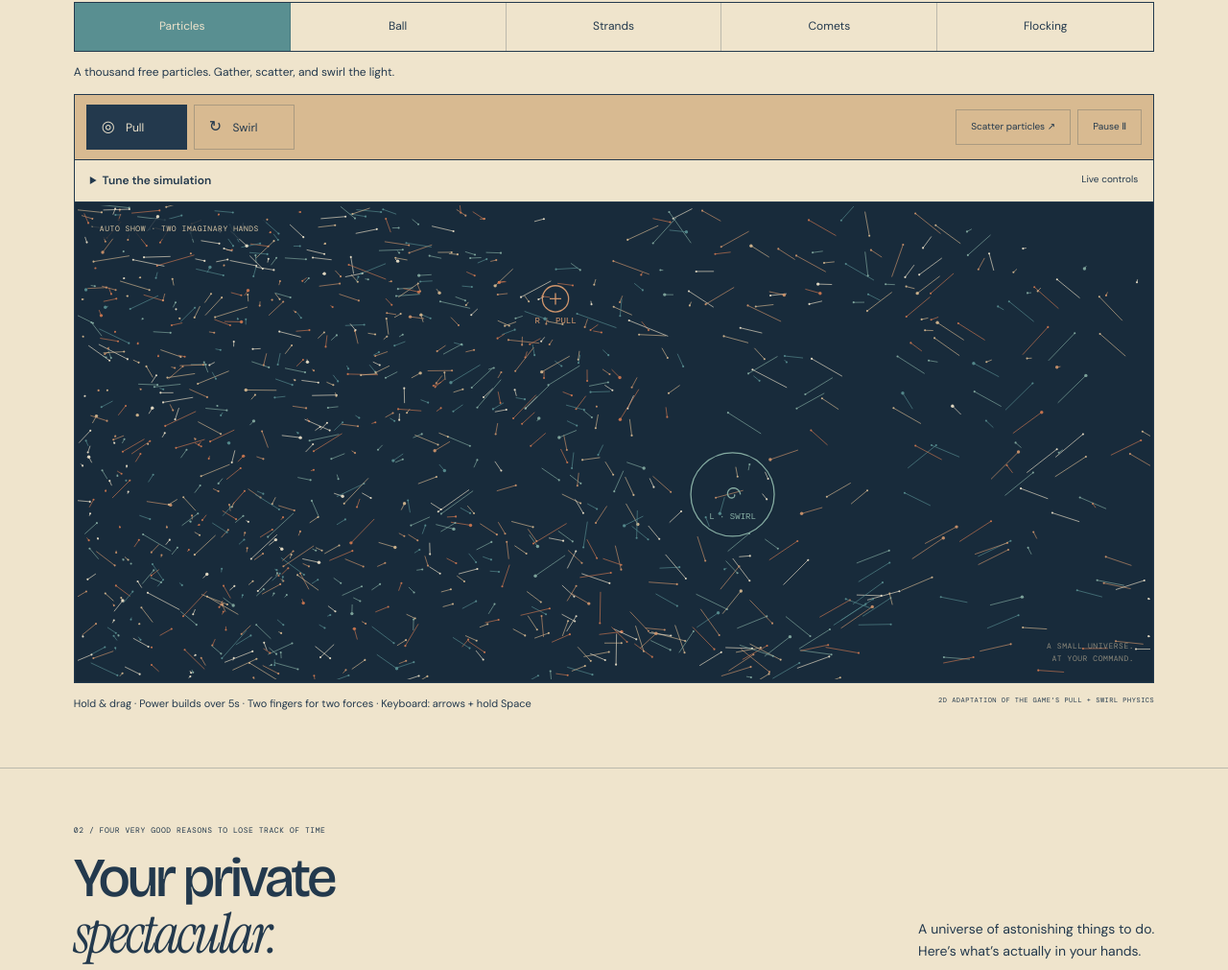
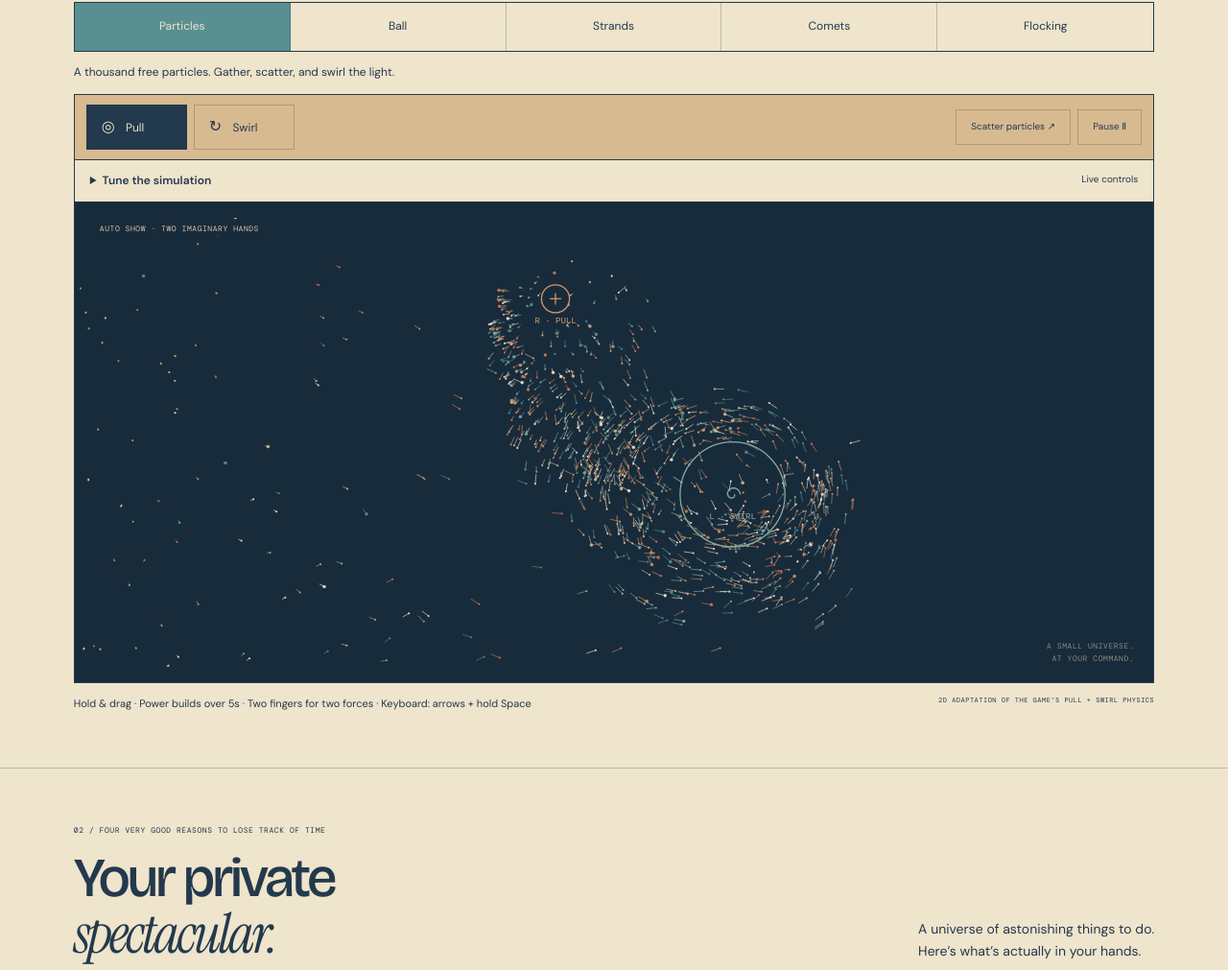
Before and after one commit to dlobser/magicfingersxr, a website: page psychedelic/index.html in a window 1280 px wide. Shown: the part 902-1913 px from the top of the page at 96% size. Drawn offline with nearby package versions, Linux system fonts and the light colour scheme.

Commit message:
Save user tuning defaults and make swirl attract into sustained orbits

```diff
--- a/psychedelic/index.html
+++ b/psychedelic/index.html
@@ -4,7 +4,7 @@
 <title>Magic Fingers — Magic at your fingertips.</title>
 <meta name="description" content="Create extraordinary light shows with your hands. Magic Fingers is a VR and mixed-reality playground of particles, music, and mesmerizing motion.">
 <meta property="og:title" content="Magic Fingers — Magic at your fingertips."><meta property="og:description" content="A spectacular light show. A few delicate gestures. All yours."><meta property="og:image" content="https://magicfingersxr.com/psychedelic/assets/magic-fingers-ribbon.png">
-<link rel="icon" href="assets/hands-mark.svg" type="image/svg+xml"><link rel="stylesheet" href="styles.css?v=20261102f"><script src="media.js?v=20261101" defer></script><script src="script.js?v=20261102f" type="module"></script>
+<link rel="icon" href="assets/hands-mark.svg" type="image/svg+xml"><link rel="stylesheet" href="styles.css?v=20261103"><script src="media.js?v=20261101" defer></script><script src="script.js?v=20261103" type="module"></script>
 </head><body>
 <a class="skip" href="#play">Skip to the interactive demo</a>
 <header class="masthead"><a class="wordmark" href="#" aria-label="Magic Fingers home"><img src="assets/hands-mark.svg" alt="" width="38" height="38"> MAGIC FINGERS</a><nav aria-label="Main"><a href="#play">Try the magic</a><a href="#features">The experience</a><a href="#gestures">Learn the gestures</a></nav><a class="nav-contact" href="mailto:info@light.clinic">Say hello ↗</a></header>
--- a/psychedelic/physics.js
+++ b/psychedelic/physics.js
@@ -1,6 +1,6 @@
 // Browser-sized 2D adaptations of Bodies, Strands and Boids.compute.
 export const clamp=(v,a,b)=>Math.max(a,Math.min(b,v));
-export const DEFAULT_SETTINGS={startForce:.8,maxForce:24,rampTime:5,reach:1,gravity:.002,damping:1,mass:1,maxSpeed:12,bounce:.35,trailLength:50,idle:true};
+export const DEFAULT_SETTINGS={startForce:.8,maxForce:32,rampTime:5,reach:1.5,gravity:.002,damping:1,mass:5.25,maxSpeed:1.5,bounce:.35,trailLength:50,idle:true};
 export const forceRamp=(seconds,settings=DEFAULT_SETTINGS)=>settings.startForce+(settings.maxForce-settings.startForce)*clamp(settings.rampTime===0?1:seconds/settings.rampTime,0,1);
 export function forceAt(x,y,f){
   const dx=f.x-x,dy=f.y-y,d=Math.hypot(dx,dy);
@@ -10,8 +10,9 @@ export function forceAt(x,y,f){
   // the whole clump receiving nearly the same acceleration. Free particles stay broader.
   const fall=Math.exp(-d*d/1.6),pull=(f.body?.85:.48)*d/(d*d+(f.body?.025:.08))*Math.exp(-d*d/(f.body?.16:.65));
   if(f.type==='pull')return {ax:nx*pull*s,ay:ny*pull*s,drag:0};
-  const tangent=.72*d/(d*d+.22)*fall*(f.spin||1);
-  const radial=.22*(d-.32)*fall;
+  const tangent=.25*d/(d*d+.22)*fall*(f.spin||1);
+  // Always attracts, with a softened core; spin accompanies the inward force.
+  const radial=.8*d/(d*d+.16)*fall;
   return {ax:(nx*radial+ny*tangent)*s,ay:(ny*radial-nx*tangent)*s,drag:0};
 }
 export class ParticleWorld{
--- a/psychedelic/script.js
+++ b/psychedelic/script.js
@@ -1,4 +1,4 @@
-import {ParticleWorld,clamp,forceRamp,DEFAULT_SETTINGS} from './physics.js?v=20261102f';
+import {ParticleWorld,clamp,forceRamp,DEFAULT_SETTINGS} from './physics.js?v=20261103';
 const reduced=matchMedia('(prefers-reduced-motion: reduce)');
 document.querySelector('#year').textContent=new Date().getFullYear();
 const canvas=document.querySelector('#particle-canvas'),ctx=canvas.getContext('2d');
```
Also changed, not shown: psychedelic/physics.test.mjs (+11 -2 lines), psychedelic/README.md.
